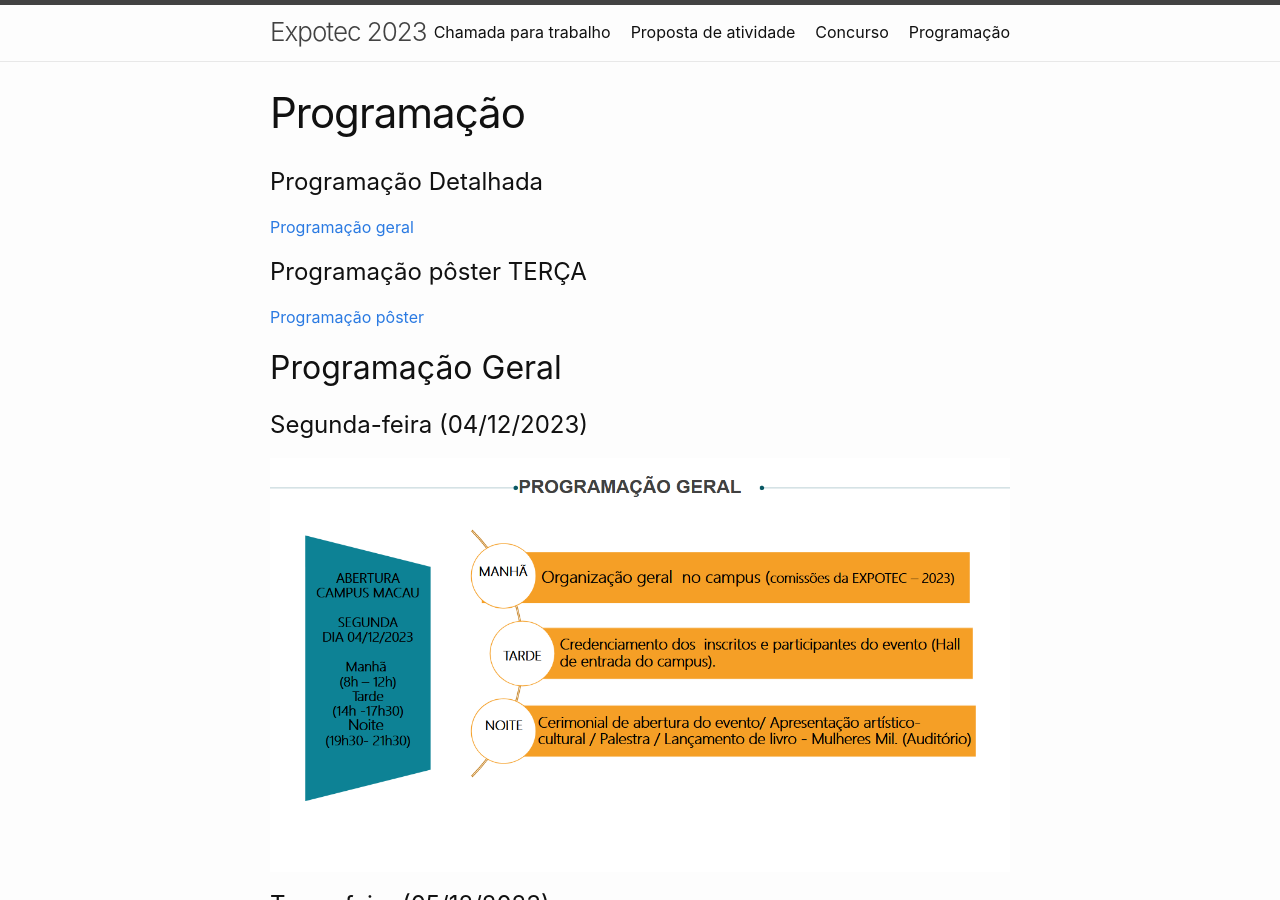
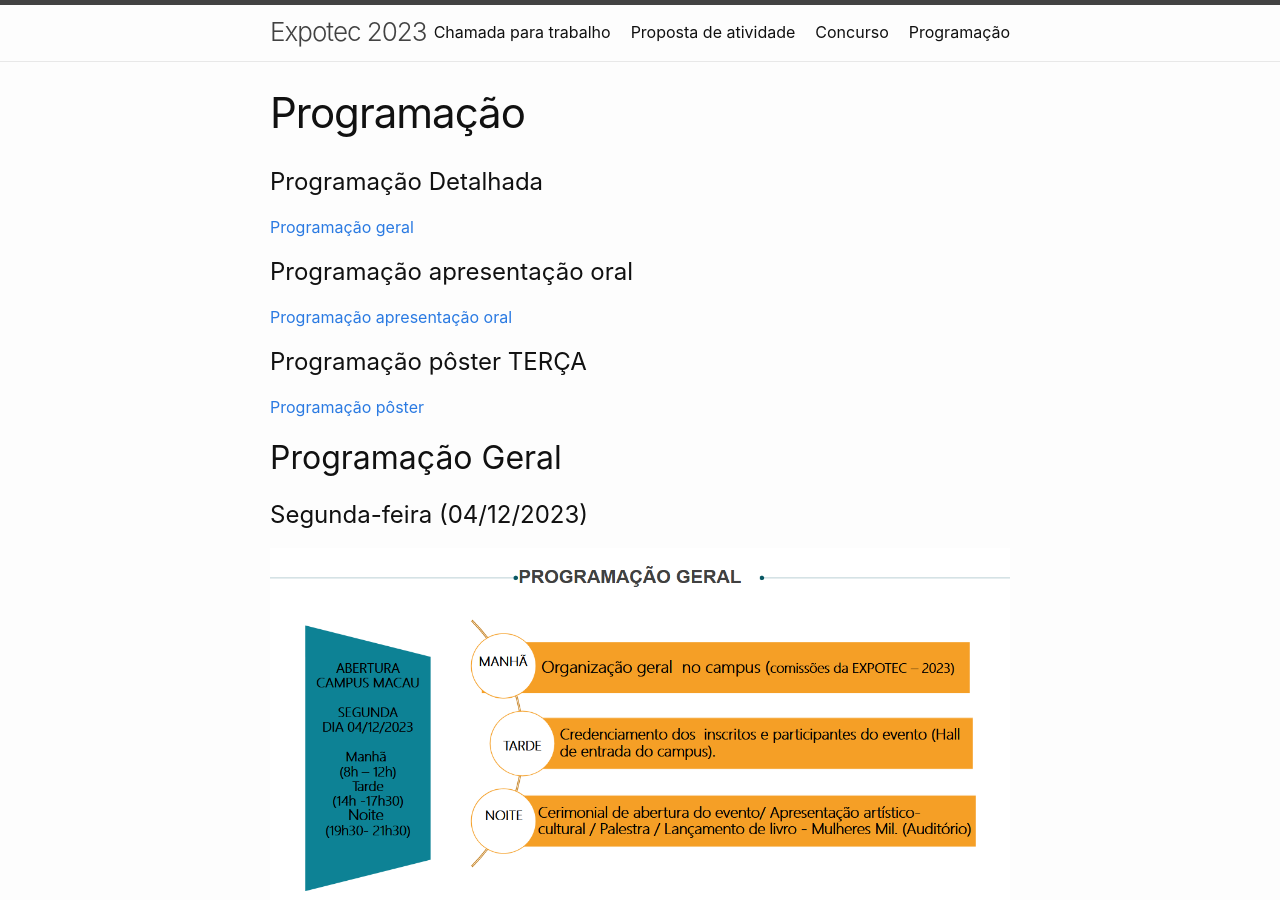
Before and after one commit to ifrn-macau/expotec2023, a Jekyll site: the page built from programacao.md, in a window 1280 px wide and 900 px high. Built offline with Jekyll 4.4.1, drawn with Linux system fonts in a browser that asks for light colours.

```diff
--- a/programacao.md
+++ b/programacao.md
@@ -5,11 +5,15 @@ permalink: /programacao/
 ---
 # Programação Detalhada
 
-<a href="https://drive.google.com/file/d/1RHCx6sYX_IlOKk8m52TyrM7nTkdAcyK3/view?usp=sharing">Programação geral</a>
+<a href="https://drive.google.com/file/d/1EMllMNXTLM0IoycipkUtYuKsTRSajYQv/view?usp=sharing">Programação geral</a>
+
+# Programação apresentação oral
+
+<a href="https://drive.google.com/file/d/1j9UluBnDBdfnXZ1BYknXq6CWfTKHaRqG/view?usp=sharing">Programação apresentação oral</a>
 
 # Programação pôster TERÇA
 
-<a href="https://drive.google.com/file/d/1r0WEGfexGPRgTB80i7UauPMUJ4abdwyN/view?usp=sharing">Programação pôster</a>
+<a href="https://drive.google.com/file/d/1Y6p18sxGbUPpJdC3U3CCUjeKPl0QhQDy/view?usp=sharing">Programação pôster</a>
 
 ## Programação Geral
 # Segunda-feira (04/12/2023)
```
